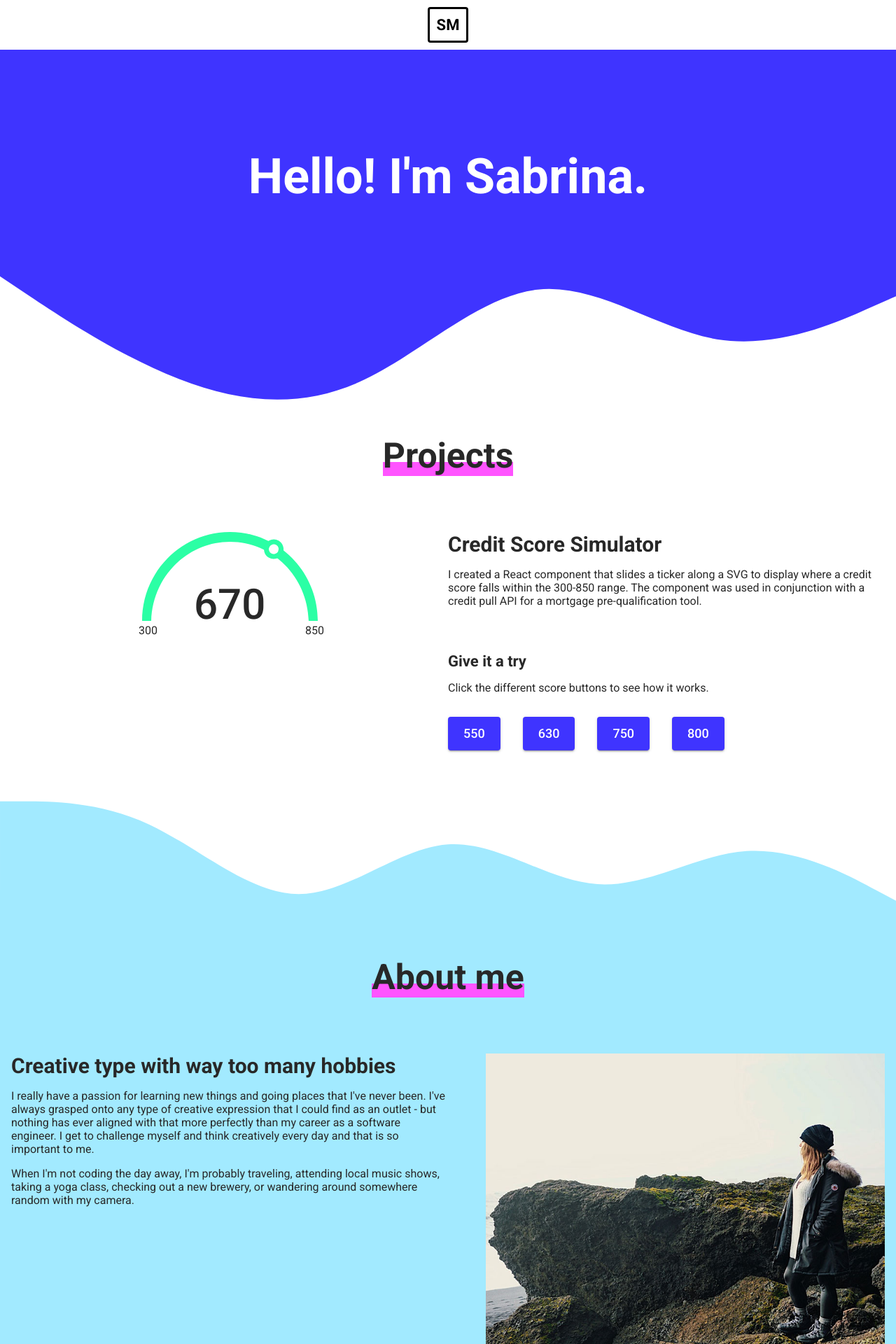
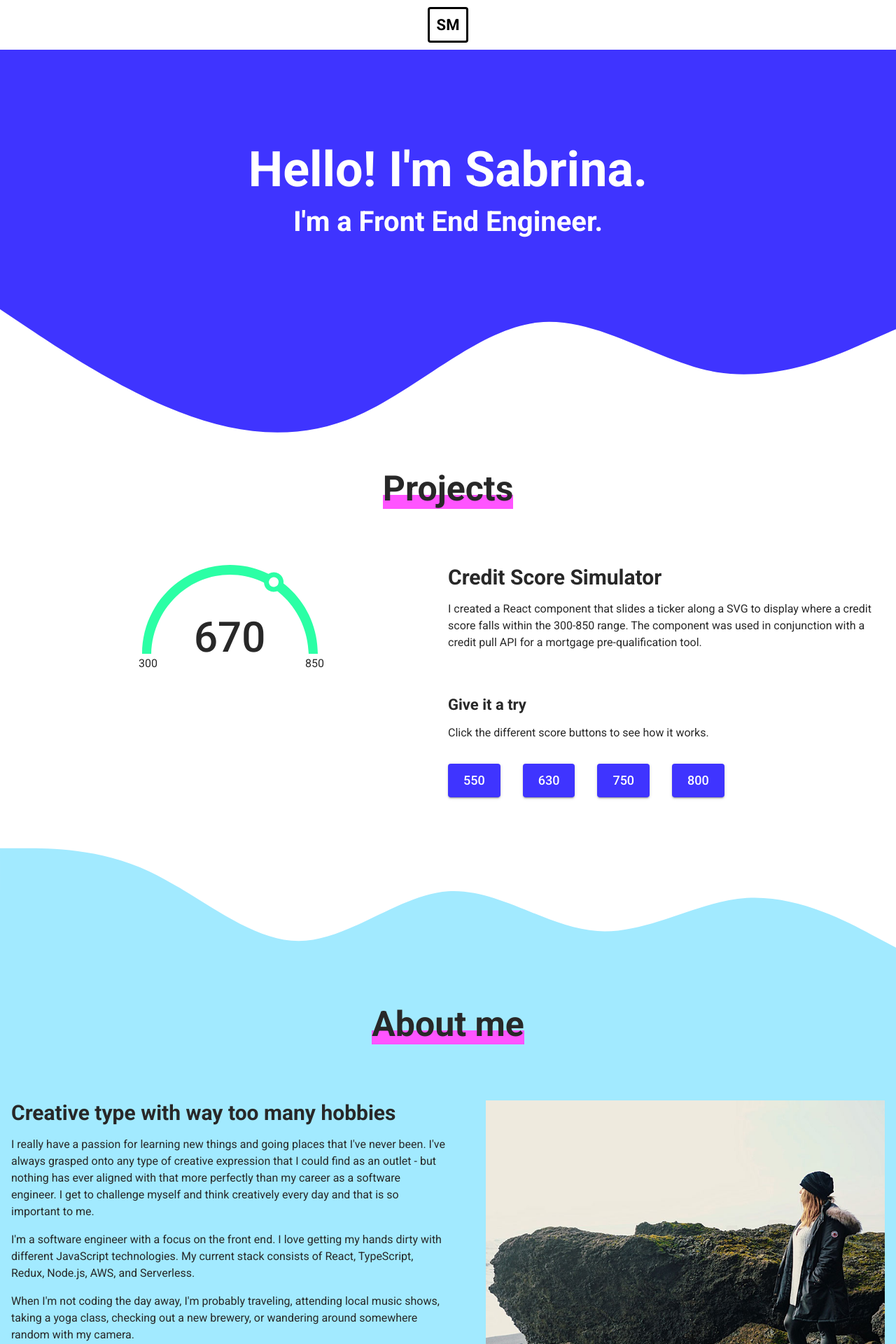
Before and after one commit to sabrinamokerji/portfolio, a React (Create React App) app: page / in a window 1280 px wide. Shown: the top 1920 px of the page at 70% size. Built offline with nearby package versions, Linux system fonts and the light colour scheme.

Commit message:
Added more copy about myself

```diff
--- a/src/app/components/About.jsx
+++ b/src/app/components/About.jsx
@@ -67,24 +67,31 @@ export const About = () => {
                   Creative type with way too many hobbies
                 </h3>
                 <p>
-                  I really have a passion for learning new things and going places
-                  that I've never been. I've always grasped onto any type of
-                  creative expression that I could find as an outlet - but nothing
-                  has ever aligned with that more perfectly than my career as a
-                  software engineer. I get to challenge myself and think creatively
-                  every day and that is so important to me.
+                  I really have a passion for learning new things and going
+                  places that I've never been. I've always grasped onto any type
+                  of creative expression that I could find as an outlet - but
+                  nothing has ever aligned with that more perfectly than my
+                  career as a software engineer. I get to challenge myself and
+                  think creatively every day and that is so important to me.
+                </p>
+                <p>
+                  I'm a software engineer with a focus on the front end. I love
+                  getting my hands dirty with different JavaScript technologies.
+                  My current stack consists of React, TypeScript, Redux,
+                  Node.js, AWS, and Serverless.
                 </p>
                 <p>
                   When I'm not coding the day away, I'm probably traveling,
-                  attending local music shows, taking a yoga class, checking out a
-                  new brewery, or wandering around somewhere random with my camera.
+                  attending local music shows, taking a yoga class, checking out
+                  a new brewery, or wandering around somewhere random with my
+                  camera.
                 </p>
               </Grid>
               <Grid item md={6} className={classes.imageWrapper}>
                 <img
-                  className = {classes.image}
-                  src       = {Iceland}
-                  alt       = "Standing on a mountain in Iceland"
+                  className={classes.image}
+                  src={Iceland}
+                  alt="Standing on a mountain in Iceland"
                 />
               </Grid>
             </Grid>
--- a/src/app/components/Footer.jsx
+++ b/src/app/components/Footer.jsx
@@ -25,7 +25,6 @@ const useStyles = createUseStyles(theme => ({
     fontSize: 14,
   },
   copyright: {
-    margin  : 0,
     fontSize: 14,
   },
 }))
--- a/src/app/components/Hero.jsx
+++ b/src/app/components/Hero.jsx
@@ -4,19 +4,33 @@ import { createUseStyles } from 'react-jss';
 import wave from '../../assets/wavePrimary.svg';
 
 const useStyles = createUseStyles(theme => ({
-  heroText: {
-    textAlign: 'center',
-    color    : theme.color.white,
-    margin   : 0,
-    fontSize : 30,
-    padding  : '50px 0 35px',
+  heroTitle: {
+    textAlign   : 'center',
+    color       : theme.color.white,
+    fontSize    : 30,
+    paddingTop  : 50,
+    marginBottom: 5,
     [`@media (min-width: ${theme.breakpoints.sm})`]: {
-      fontSize  : 55,
-      paddingTop: 65,
+      fontSize    : 55,
+      paddingTop  : 65,
+      marginBottom: 10,
     },
     [`@media (min-width: ${theme.breakpoints.md})`]: {
-      fontSize: 70,
-      padding : '140px 0 50px',
+      fontSize  : 70,
+      paddingTop: 130,
+    },
+  },
+  heroSubtitle: {
+    fontSize     : 22,
+    paddingBottom: 35,
+    textAlign    : 'center',
+    color        : theme.color.white,
+    [`@media (min-width: ${theme.breakpoints.sm})`]: {
+      fontSize: 30,
+    },
+    [`@media (min-width: ${theme.breakpoints.md})`]: {
+      fontSize: 40,
+      paddingBottom: 50,
     },
   },
   heroItem: {
@@ -34,7 +48,8 @@ export const Hero = () => {
   return (
     <Grid container alignItems="center" justify="center">
       <Grid item xs={12} className={classes.heroItem}>
-        <h1 className={classes.heroText}>Hello! I'm Sabrina.</h1>
+        <h1 className={classes.heroTitle}>Hello! I'm Sabrina.</h1>
+        <h2 className={classes.heroSubtitle}>I'm a Front End Engineer.</h2>
       </Grid>
       <Grid item xs={12}>
         <img className={classes.wave} src={wave} alt="Wave" />
--- a/src/app/components/MockCreditScore.jsx
+++ b/src/app/components/MockCreditScore.jsx
@@ -49,7 +49,7 @@ const useStyles = createUseStyles(theme => ({
   },
   demoWrapper: {
     [`@media (max-width: ${theme.breakpoints.md})`]: {
-      'justify-content': 'center',
+      justifyContent: 'center',
     },
   },
 }))
--- a/src/app/components/StyleBase.jsx
+++ b/src/app/components/StyleBase.jsx
@@ -19,6 +19,13 @@ const useStyles = createUseStyles(theme => ({
     body: {
       margin: 0,
     },
+    'h1, h2, h3, h4, h5, h6': {
+      margin: 0,
+    },
+    p: {
+      margin    : '0 0 16px',
+      lineHeight: 1.5,
+    },
     a: {
       textDecoration: 'none',
       color         : theme.color.secondary,
```
